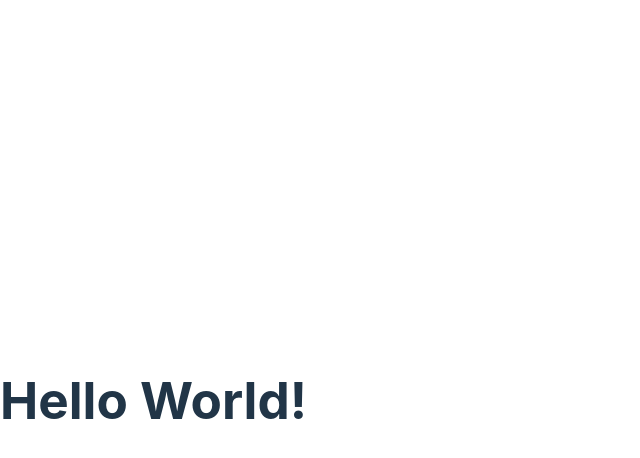
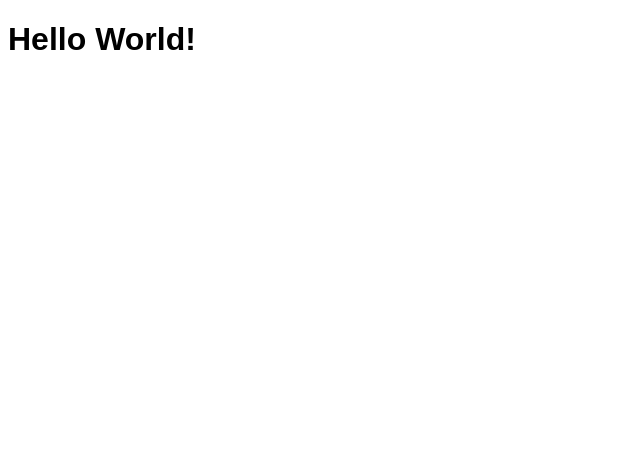
Before and after one commit to ItsWakana/blog-client-frontend, a React (Vite) app: page / in a window 1280 px wide. Shown: the top 458 px of the page, without its empty margins (0-640 px from the left). Built offline with nearby package versions, Linux system fonts and the light colour scheme.

Commit message:
write post fetch for user log in

```diff
--- a/src/App.jsx
+++ b/src/App.jsx
@@ -1,6 +1,27 @@
+import { useState, useEffect } from "react";
 
 function App() {
 
+  // "username": "jimmyjames2", "password": "jimmy167"
+  useEffect(() => {
+
+    // const getAuthToken = async () => {
+    //   const response = await fetch("http://localhost:3000/api/sign-in", {
+    //     method: 'POST',
+    //     headers: {
+    //       "Content-Type": 'application/json',
+    //     },
+    //     body: JSON.stringify({ username: "jimmyjames2", password: "jimmy167" })
+    //   });
+    //   const token = await response.json();
+    // }
+
+    //WORK ON FETCHING THE BLOG POSTS. WE SHOULD PROBABLY OPEN UP THE POSTS ROUTE TO ANYTHING SO WE DONT NEED ANY SIGN INS. THIS WAY USERS WHO ARENT LOGGED IN CAN STILL VIEW THE BLOG POSTS.
+
+    //FOR NOW WE CAN LEAVE CORS OPEN, UNTIL THIS GOES INTO PRODUCTION.
+
+
+  },[])
   return <h1>Hello World!</h1>
 }
 
--- a/src/index.css
+++ b/src/index.css
@@ -1,69 +1,3 @@
-:root {
-  font-family: Inter, system-ui, Avenir, Helvetica, Arial, sans-serif;
-  line-height: 1.5;
-  font-weight: 400;
-
-  color-scheme: light dark;
-  color: rgba(255, 255, 255, 0.87);
-  background-color: #242424;
-
-  font-synthesis: none;
-  text-rendering: optimizeLegibility;
-  -webkit-font-smoothing: antialiased;
-  -moz-osx-font-smoothing: grayscale;
-  -webkit-text-size-adjust: 100%;
+body {
+  font-family: Arial, Helvetica, sans-serif;
 }
-
-a {
-  font-weight: 500;
-  color: #646cff;
-  text-decoration: inherit;
-}
-a:hover {
-  color: #535bf2;
-}
-
-body {
-  margin: 0;
-  display: flex;
-  place-items: center;
-  min-width: 320px;
-  min-height: 100vh;
-}
-
-h1 {
-  font-size: 3.2em;
-  line-height: 1.1;
-}
-
-button {
-  border-radius: 8px;
-  border: 1px solid transparent;
-  padding: 0.6em 1.2em;
-  font-size: 1em;
-  font-weight: 500;
-  font-family: inherit;
-  background-color: #1a1a1a;
-  cursor: pointer;
-  transition: border-color 0.25s;
-}
-button:hover {
-  border-color: #646cff;
-}
-button:focus,
-button:focus-visible {
-  outline: 4px auto -webkit-focus-ring-color;
-}
-
-@media (prefers-color-scheme: light) {
-  :root {
-    color: #213547;
-    background-color: #ffffff;
-  }
-  a:hover {
-    color: #747bff;
-  }
-  button {
-    background-color: #f9f9f9;
-  }
-}
```
Also changed, not shown: src/components/BlogPost.jsx (added).
